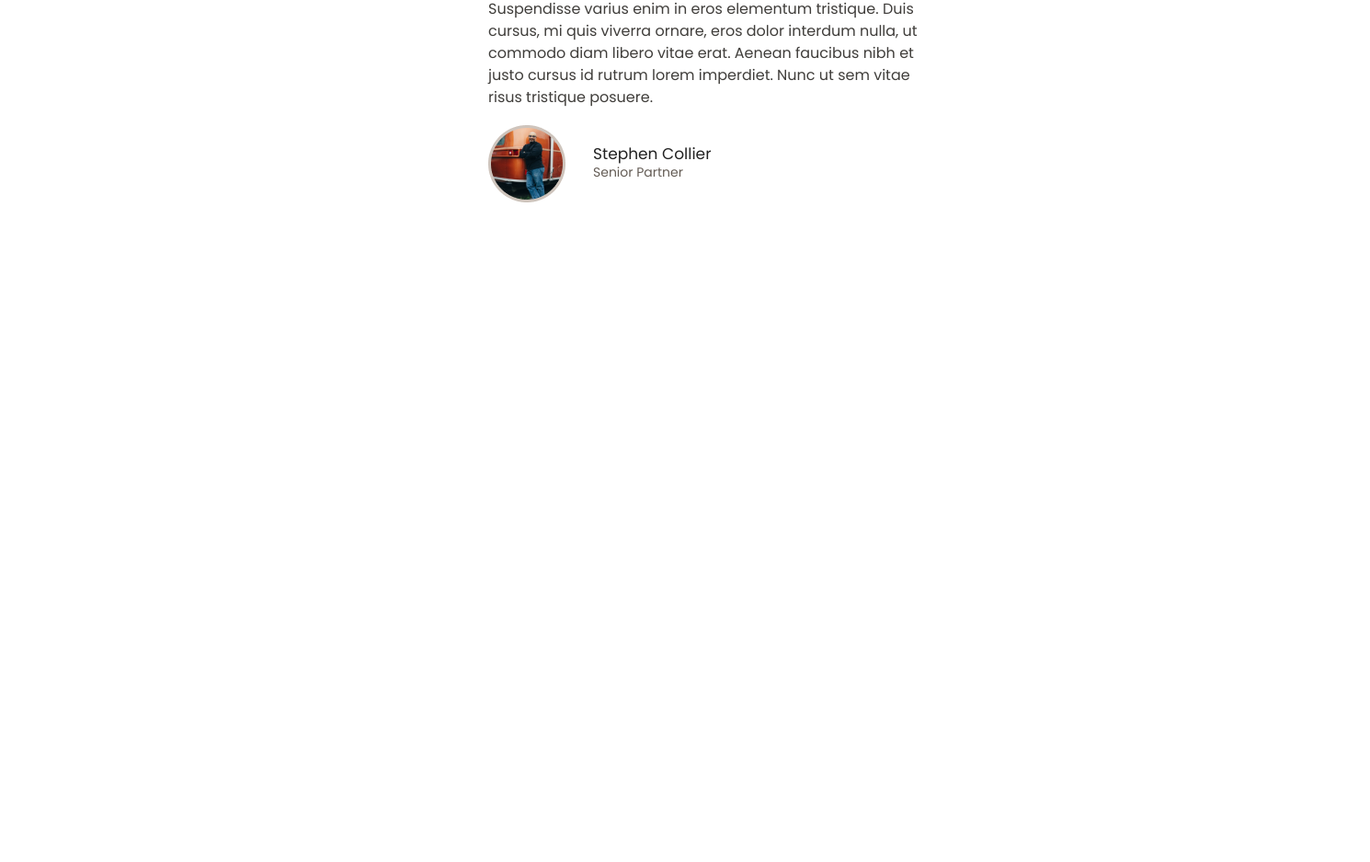
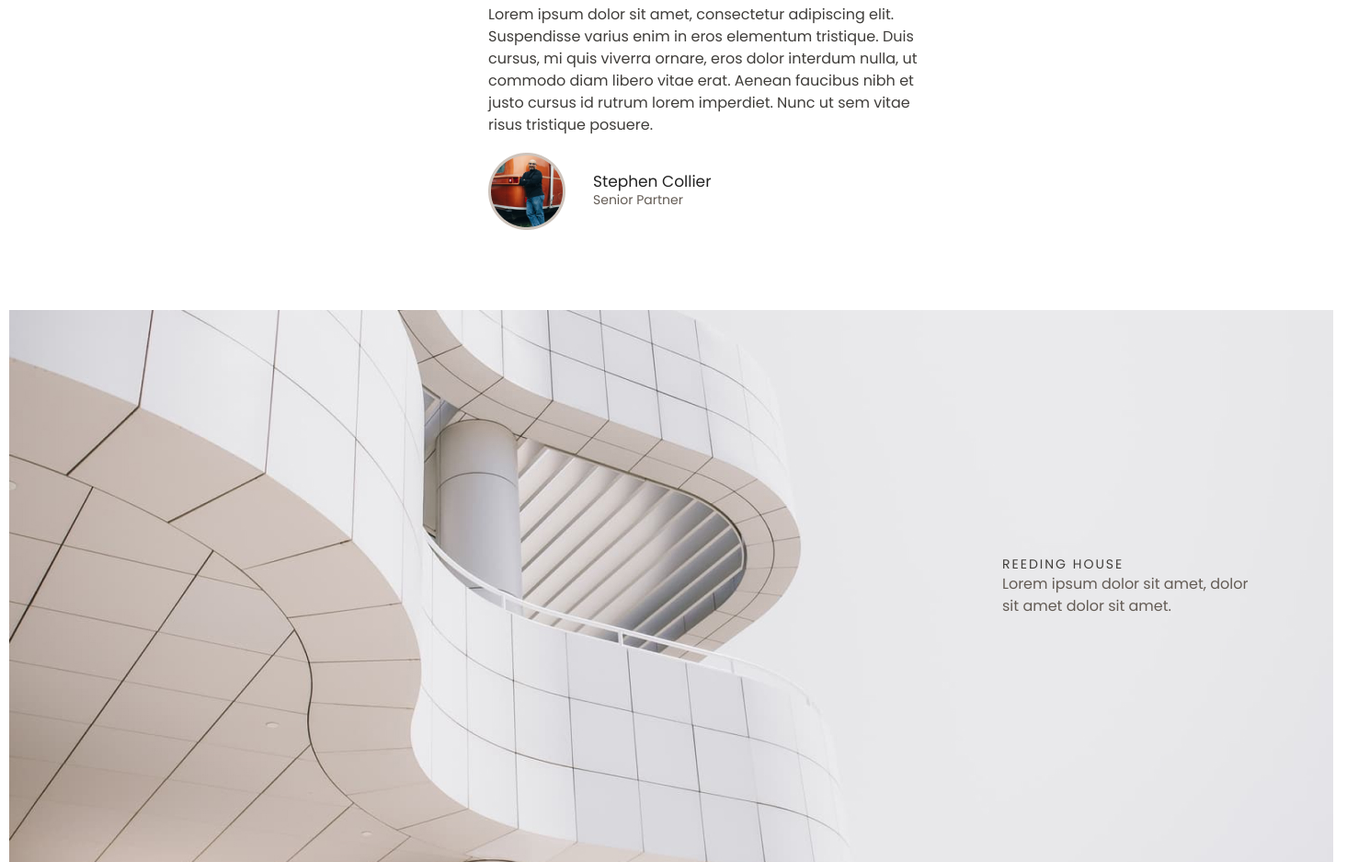
Before and after one commit to VladislavUstinov228/practica, a plain HTML site: page index.html in a window 1280 px wide. Shown: the part 1320-2257 px from the top of the page at 92% size, 1490 px wide, since content can reach past the window. Before the commit the page ends 1657 px from the top, so only its background shows below. Drawn offline with Linux system fonts and the light colour scheme.

Commit message:
делать дальше: box4 и т.д.

```diff
--- a/css/base.css
+++ b/css/base.css
@@ -1,18 +1,4 @@
-@media screen and (max-width: 1280px) {
-  div.container {
-    width: 1200px;
-  }
-}
-@media screen and (max-width: 1140px) {
-  div.container {
-    width: 1024px;
-  }
-}
-@media screen and (max-width: 992px) {
-  div.container {
-    width: 970px;
-  }
-}
+/* =======сверху адаптация====== */
 *,
 *::after,
 *::before {
--- a/css/box1.css
+++ b/css/box1.css
@@ -17,7 +17,7 @@
   text-transform: uppercase;
   color: #645c55;
 }
-.container__box {
+.box1__container-box {
   padding-top: 157px;
   padding-left: 100px;
 }
--- a/css/box2.css
+++ b/css/box2.css
@@ -23,6 +23,7 @@
   font-size: 16px;
   line-height: 24px;
   color: #403e3b;
+  margin-top: 10px;
 }
 .box2__header {
   display: flex;
--- /dev/null
+++ b/css/box3.css
@@ -0,0 +1,36 @@
+.box3__content {
+  display: flex;
+  width: 1440px;
+  height: 600px;
+  background-image: url(/images/main-two-reed-house.jpg);
+  justify-content: flex-end;
+  align-items: center;
+}
+.box3__background {
+}
+.box3__text {
+  max-width: 360px;
+  padding-right: 75px;
+}
+.box3__text-reed {
+}
+.box3__reed-random {
+  font-family: "Poppins";
+  font-style: normal;
+  font-weight: 400;
+  font-size: 14px;
+  line-height: 20px;
+  letter-spacing: 2px;
+  text-transform: uppercase;
+
+  color: #403e3b;
+}
+.box3__reed-main {
+  font-family: "Poppins";
+  font-style: normal;
+  font-weight: 400;
+  font-size: 16px;
+  line-height: 24px;
+
+  color: #645c55;
+}
--- a/css/header.css
+++ b/css/header.css
@@ -21,6 +21,10 @@
 .header__nav {
   font-weight: 400;
   padding-right: 70px;
+  overflow: hidden;
+}
+.header__nav .icon {
+  display: none;
 }
 .header__nav ul {
   display: flex;
--- a/index.html
+++ b/index.html
@@ -16,6 +16,7 @@
     <link href="./css/header.css" rel="stylesheet" />
     <link href="./css/box1.css" rel="stylesheet" />
     <link href="./css/box2.css" rel="stylesheet" />
+    <link href="./css/box3.css" rel="stylesheet" />
     <title>Wishbone</title>
   </head>
   <body>
@@ -44,7 +45,7 @@
     </header>
     <div class="container">
       <div class="box1__content">
-        <div class="container__box">
+        <div class="box1__container-box">
           <p class="box1__title">Wishbone+Partners</p>
           <h1 class="box1__head">The home of beautiful architecture.</h1>
           <p class="box1__text">
@@ -88,9 +89,23 @@
             </div>
           </li>
           </ul>
-
         </div>
       </div>
     </div>
+  <div class="container">
+    <div class="box3__content">
+      <div class="box3__text">
+        <ul class="box3__text-reed">
+          <li class="box3__reed-random">
+            <p>Reeding House</p>
+          </li>
+          <li class="box3__reed-main">
+            <p>Lorem ipsum dolor sit amet, dolor sit amet dolor sit amet.
+            </p>
+          </li>
+        </ul>
+      </div>
+    </div>
+  </div>
   </body>
 </html>
```
